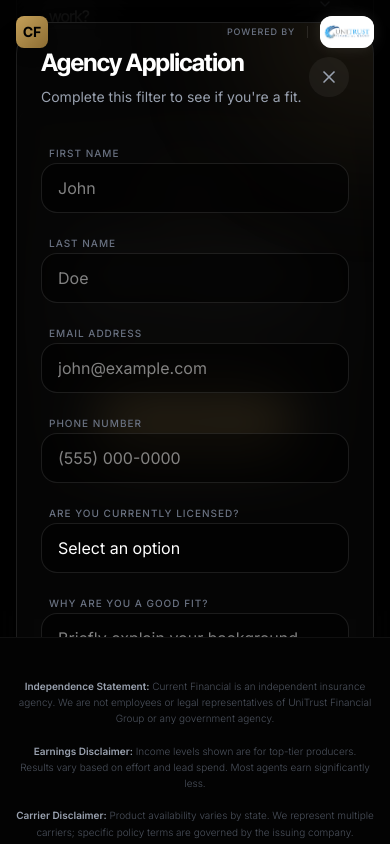
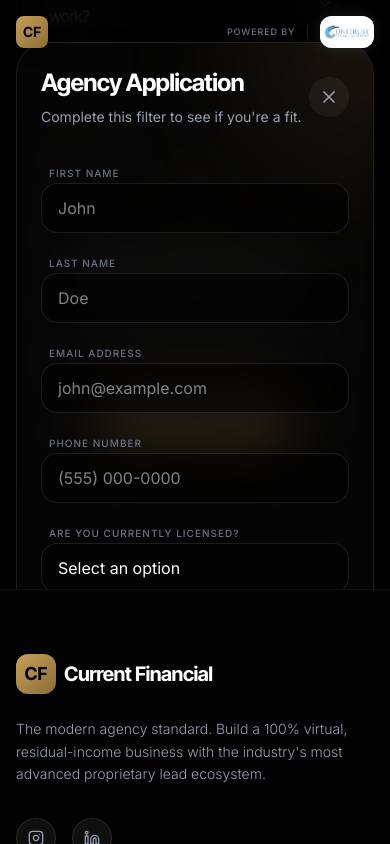
Before and after one commit to Aman-de/stevefunnel, a React (Vite) app: page / in a window 390 px wide. Both pictures are taken after a click on the button "Start Filter Form". Shown: the part 4225-5069 px from the top of the page. Built offline with nearby package versions, Linux system fonts and the light colour scheme.

Commit message:
feat: refine mobile layout, improve footer, and optimize SEO

```diff
--- a/index.html
+++ b/index.html
@@ -4,7 +4,11 @@
     <meta charset="UTF-8" />
     <link rel="icon" type="image/svg+xml" href="/favicon.svg" />
     <meta name="viewport" content="width=device-width, initial-scale=1.0" />
-    <title>insane-app</title>
+    <title>Current Financial | 100% Virtual Residual-Income Business</title>
+    <meta name="description" content="Build a 100% virtual, residual-income business with Current Financial. Plug into the industry’s most advanced proprietary lead ecosystem. No cold calling." />
+    <meta property="og:title" content="Current Financial | The Modern Agency Standard" />
+    <meta property="og:description" content="Direct mentorship, proprietary lead flow, and day-one vested residuals. Apply now to scale your insurance agency." />
+    <meta property="og:type" content="website" />
   </head>
   <body>
     <div id="root"></div>
--- a/src/App.tsx
+++ b/src/App.tsx
@@ -1,6 +1,6 @@
 import React, { useState, useEffect } from 'react';
 import { motion, AnimatePresence, useScroll, useTransform } from 'framer-motion';
-import { Target, Clock, Shield, ChevronRight, ChevronDown, CheckCircle2, ArrowRight, X } from 'lucide-react';
+import { Target, Clock, Shield, ChevronRight, ChevronDown, CheckCircle2, ArrowRight, X, MapPin, Mail, Phone, Linkedin, Instagram } from 'lucide-react';
 import unitrustLogo from './assets/unitrust-logo.png';
 import steveImg from './assets/steve.png';
 
@@ -479,13 +479,13 @@
                 initial={{ scale: 0.95, y: 20, opacity: 0 }}
                 animate={{ scale: 1, y: 0, opacity: 1 }}
                 exit={{ scale: 0.95, y: 20, opacity: 0 }}
-                className="relative w-full max-w-xl glass-panel bg-[#0A0A0A]/90 border border-white/10 rounded-[32px] p-6 sm:p-10 shadow-2xl overflow-hidden"
+                className="relative w-full max-w-xl glass-panel bg-[#0A0A0A]/90 border border-white/10 rounded-[32px] p-6 sm:p-10 shadow-2xl overflow-y-auto max-h-[90vh] custom-scrollbar"
                 onClick={(e) => e.stopPropagation()}
               >
                 {/* Background Glow */}
                 <div className="absolute top-0 right-0 w-64 h-64 bg-[#C5A059]/10 rounded-full blur-3xl pointer-events-none -mr-32 -mt-32"></div>
 
-                <div className="flex justify-between items-center mb-8 relative z-10">
+                <div className="flex justify-between items-center mb-8 relative z-10 shrink-0">
                   <div>
                     <h3 className="text-2xl font-bold text-white mb-2">Agency Application</h3>
                     <p className="text-sm text-gray-400">Complete this filter to see if you're a fit.</p>
@@ -569,23 +569,96 @@
 
       </main>
 
-      {/* REQUIRED COMPLIANCE FOOTER */}
-      <footer className="w-full relative z-10 border-t border-white/5 bg-[#030303] py-10 md:py-16 mt-12 md:mt-0 pb-32 md:pb-16">
-        <div className="max-w-6xl mx-auto px-4 sm:px-6">
-          <div className="text-[10px] md:text-xs text-gray-500/70 leading-relaxed font-light text-center max-w-4xl mx-auto flex flex-col gap-4">
-            <p>
-              <span className="font-semibold text-gray-400">Independence Statement:</span> Current Financial is an independent insurance agency. We are not employees or legal representatives of UniTrust Financial Group or any government agency.
-            </p>
-            <p>
-              <span className="font-semibold text-gray-400">Earnings Disclaimer:</span> Income levels shown are for top-tier producers. Results vary based on effort and lead spend. Most agents earn significantly less.
-            </p>
-            <p>
-              <span className="font-semibold text-gray-400">Carrier Disclaimer:</span> Product availability varies by state. We represent multiple carriers; specific policy terms are governed by the issuing company.
-            </p>
-            <div className="w-12 h-[1px] bg-white/10 mx-auto my-2"></div>
-            <p className="text-[9px] md:text-[10px] text-white/20 uppercase tracking-widest mt-2">
-              &copy; {new Date().getFullYear()} Current Financial. All rights reserved.
-            </p>
+      {/* PREMIUM FOOTER */}
+      <footer className="w-full relative z-10 border-t border-white/5 bg-[#030303] pt-16 md:pt-24 pb-28 md:pb-16 overflow-hidden">
+        {/* Glow effect at the bottom */}
+        <div className="absolute bottom-0 left-1/2 -translate-x-1/2 w-full max-w-3xl h-[1px] bg-gradient-to-r from-transparent via-[#C5A059]/30 to-transparent"></div>
+        <div className="absolute -bottom-10 left-1/2 -translate-x-1/2 w-[300px] h-[150px] bg-[#C5A059]/5 blur-[80px] pointer-events-none"></div>
+
+        <div className="max-w-6xl mx-auto px-4 sm:px-6 relative z-10">
+          <div className="grid grid-cols-1 md:grid-cols-4 gap-12 lg:gap-16 mb-16">
+            {/* Brand Column */}
+            <div className="md:col-span-2">
+              <div className="flex items-center gap-2 mb-6">
+                <div className="w-10 h-10 rounded-xl bg-gradient-to-br from-[#C5A059] to-[#8C6D33] flex items-center justify-center shadow-lg">
+                  <span className="font-heading font-bold text-black text-lg">CF</span>
+                </div>
+                <span className="font-heading font-bold tracking-tight text-white text-xl">Current Financial</span>
+              </div>
+              <p className="text-gray-400 font-light text-sm md:text-base leading-relaxed mb-8 max-w-sm">
+                The modern agency standard. Build a 100% virtual, residual-income business with the industry's most advanced proprietary lead ecosystem.
+              </p>
+              <div className="flex items-center gap-4">
+                <a href="#" className="w-10 h-10 rounded-full bg-white/5 border border-white/10 flex items-center justify-center text-gray-400 hover:text-[#C5A059] hover:border-[#C5A059]/50 hover:bg-[#C5A059]/10 transition-all">
+                  <Instagram className="w-4 h-4" />
+                </a>
+                <a href="#" className="w-10 h-10 rounded-full bg-white/5 border border-white/10 flex items-center justify-center text-gray-400 hover:text-[#C5A059] hover:border-[#C5A059]/50 hover:bg-[#C5A059]/10 transition-all">
+                  <Linkedin className="w-4 h-4" />
+                </a>
+              </div>
+            </div>
+
+            {/* Quick Links Column */}
+            <div>
+              <h4 className="text-white font-heading font-semibold mb-6">Partnership</h4>
+              <ul className="space-y-4">
+                <li><a href="#apply" className="text-gray-400 hover:text-white transition-colors text-sm font-light flex items-center gap-2"><div className="w-1 h-1 rounded-full bg-[#C5A059]"></div> Apply Now</a></li>
+                <li><a href="#" className="text-gray-400 hover:text-white transition-colors text-sm font-light">The System</a></li>
+                <li><a href="#" className="text-gray-400 hover:text-white transition-colors text-sm font-light">Mentorship</a></li>
+                <li><a href="#" className="text-gray-400 hover:text-white transition-colors text-sm font-light">Compensation</a></li>
+              </ul>
+            </div>
+
+            {/* Contact Column */}
+            <div>
+              <h4 className="text-white font-heading font-semibold mb-6">Contact</h4>
+              <ul className="space-y-4">
+                <li className="flex items-start gap-3">
+                  <Mail className="w-4 h-4 text-[#C5A059] mt-0.5" />
+                  <span className="text-gray-400 text-sm font-light">support@currentfinancial.com</span>
+                </li>
+                <li className="flex items-start gap-3">
+                  <Phone className="w-4 h-4 text-[#C5A059] mt-0.5" />
+                  <span className="text-gray-400 text-sm font-light">800.555.0198</span>
+                </li>
+                <li className="flex items-start gap-3">
+                  <MapPin className="w-4 h-4 text-[#C5A059] mt-0.5 shrink-0" />
+                  <span className="text-gray-400 text-sm font-light">100% Virtual Organization<br/>Headquartered in Dallas, TX</span>
+                </li>
+              </ul>
+            </div>
+          </div>
+
+          <div className="w-full h-[1px] bg-gradient-to-r from-transparent via-white/10 to-transparent mb-10"></div>
+
+          {/* Compliance & Legal */}
+          <div className="bg-[#0A0A0A]/30 rounded-2xl md:rounded-[32px] p-6 md:p-10 border border-white/5 relative overflow-hidden">
+            <div className="absolute top-0 right-0 w-32 h-32 bg-gradient-to-bl from-white/5 to-transparent opacity-50 pointer-events-none"></div>
+
+            <div className="grid grid-cols-1 md:grid-cols-3 gap-6 md:gap-10 text-[10px] md:text-xs text-gray-500 leading-relaxed font-light mb-8">
+              <div>
+                <h5 className="font-semibold text-gray-300 uppercase tracking-widest text-[9px] mb-2">Independence Statement</h5>
+                <p>Current Financial is an independent insurance agency. We are not employees or legal representatives of UniTrust Financial Group, any parent company, or any government agency. All agents operate as fully independent 1099 contractors.</p>
+              </div>
+              <div>
+                <h5 className="font-semibold text-gray-300 uppercase tracking-widest text-[9px] mb-2">Earnings Disclaimer</h5>
+                <p>Income levels shown and stated represent elite, top-tier producers. Individual results vary significantly based on work ethic, lead investment, background, and adherence to the system. Most agents earn considerably less.</p>
+              </div>
+              <div>
+                <h5 className="font-semibold text-gray-300 uppercase tracking-widest text-[9px] mb-2">Carrier Disclaimer</h5>
+                <p>Product availability varies by state. We represent a multitude of A-rated carriers to provide non-captive coverage. Specific policy terms, payouts, and underwriting decisions are strictly governed by the issuing life insurance company.</p>
+              </div>
+            </div>
+
+            <div className="flex flex-col md:flex-row items-center justify-between pt-6 border-t border-white/5 gap-4">
+              <div className="flex items-center gap-3">
+                <span className="text-[9px] md:text-[10px] uppercase tracking-widest text-gray-600 font-medium">Powered by</span>
+                <img src={unitrustLogo} alt="UniTrust Financial Group" className="h-5 mix-blend-multiply brightness-75 contrast-125" />
+              </div>
+              <p className="text-[10px] md:text-xs text-gray-600 uppercase tracking-widest">
+                &copy; {new Date().getFullYear()} Current Financial. All rights reserved.
+              </p>
+            </div>
           </div>
         </div>
       </footer>
--- a/src/index.css
+++ b/src/index.css
@@ -12,6 +12,9 @@
 }
 
 @layer base {
+  html {
+    scroll-behavior: smooth;
+  }
   body {
     background-color: var(--color-background);
     color: var(--color-gray-100);
```
